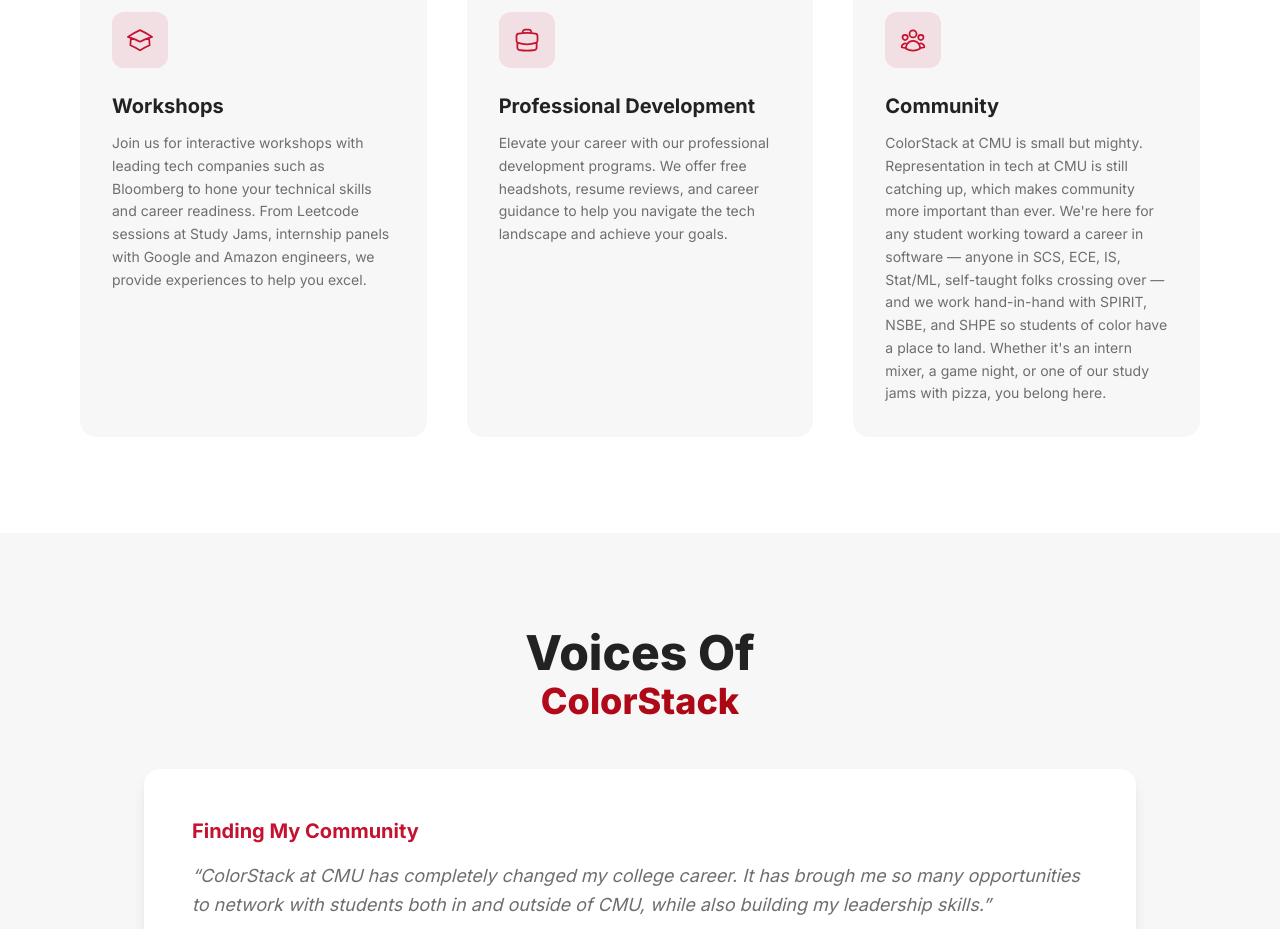
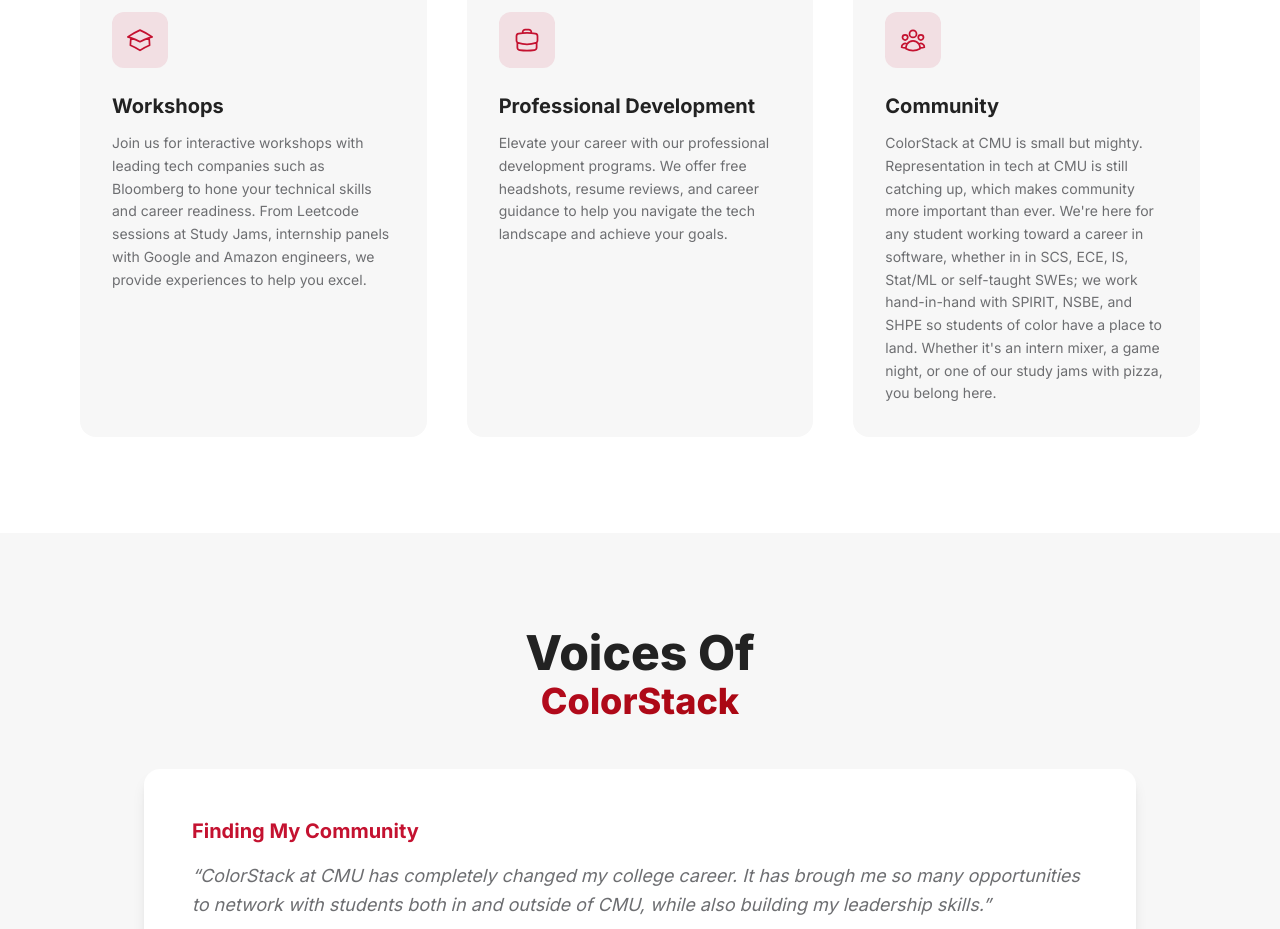
Before and after one commit to cmucolorstack/ColorStack-Website, a Next.js app: page / in a window 1280 px wide. Shown: the part 1320-2249 px from the top of the page. Built offline with nearby package versions, Linux system fonts and the light colour scheme.

Commit message:
un ai it

```diff
--- a/app/page.tsx
+++ b/app/page.tsx
@@ -140,7 +140,7 @@
             </div>
             <h3 className="text-xl font-bold text-cmu-dark-gray mb-3">Community</h3>
             <p className="text-cmu-iron-gray text-sm leading-relaxed">
-              ColorStack at CMU is small but mighty. Representation in tech at CMU is still catching up, which makes community more important than ever. We're here for any student working toward a career in software — anyone in SCS, ECE, IS, Stat/ML, self-taught folks crossing over — and we work hand-in-hand with SPIRIT, NSBE, and SHPE so students of color have a place to land. Whether it's an intern mixer, a game night, or one of our study jams with pizza, you belong here.            </p>
+              ColorStack at CMU is small but mighty. Representation in tech at CMU is still catching up, which makes community more important than ever. We're here for any student working toward a career in software, whether in in SCS, ECE, IS, Stat/ML or self-taught SWEs; we work hand-in-hand with SPIRIT, NSBE, and SHPE so students of color have a place to land. Whether it's an intern mixer, a game night, or one of our study jams with pizza, you belong here.            </p>
           </div>
         </div>
       </section>
```
